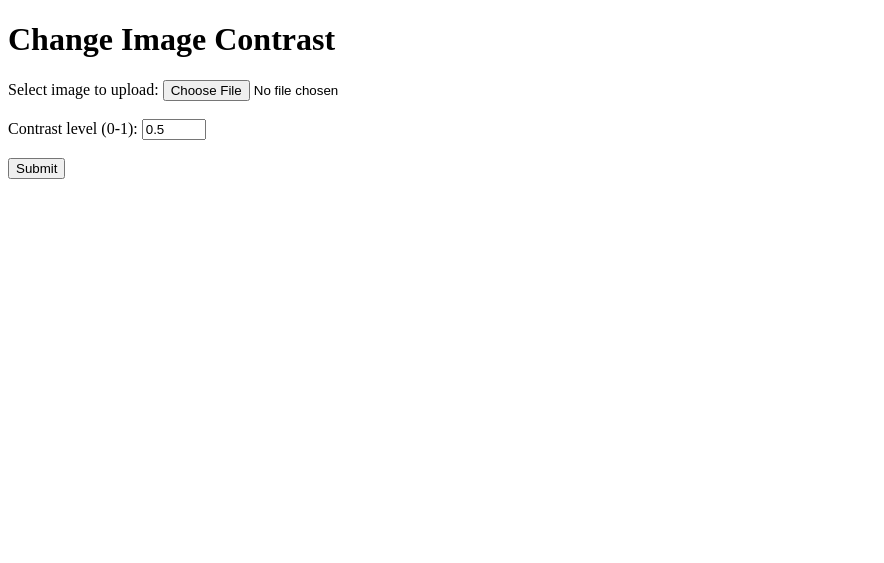
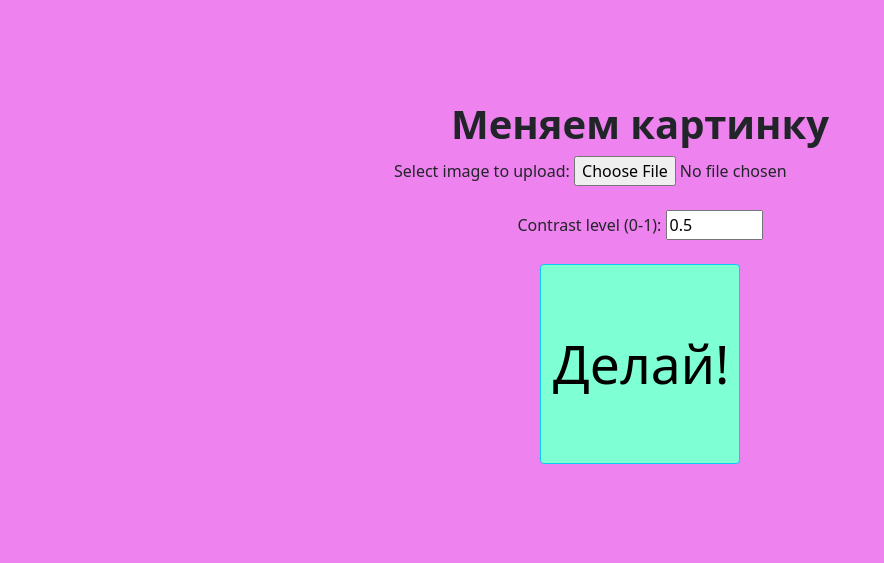
Before and after one commit to Romeli9/test-flask-app, a Flask app: page / in a window 1280 px wide. Shown: the top 563 px of the page, without its empty margins (0-884 px from the left). Run offline with Flask 2, Linux system fonts and the light colour scheme.

Commit message:
Update index.html

```diff
--- a/templates/index.html
+++ b/templates/index.html
@@ -1,17 +1,25 @@
 <!DOCTYPE html>
 <html>
+    <link rel="shortcut icon" href="/uploads/favicon.png" type="image/png">
+    <link href="https://cdn.jsdelivr.net/npm/bootstrap@5.0.2/dist/css/bootstrap.min.css" rel="stylesheet" integrity="sha384-EVSTQN3/azprG1Anm3QDgpJLIm9Nao0Yz1ztcQTwFspd3yD65VohhpuuCOmLASjC" crossorigin="anonymous">
 <head>
-    <title>Change Image Contrast</title>
+    <title>Это наш сайт</title>
+</head>
 
-</head>
-<body>
-    <h1>Change Image Contrast</h1>
+<body class="piwqnrfj"style="background-color:violet; padding: 100px;">
+
+    <center>
+        <div class="b4 container-fluid">
+            <h1><b>Меняем картинку</b></h1>
             <form action="{{ url_for('contrast') }}" method="post" enctype="multipart/form-data">
                 <label for="file">Select image to upload:</label>
                 <input type="file" name="file" id="file" required><br><br>
                 <label for="contrast">Contrast level (0-1):</label>
                 <input type="number" name="contrast" id="contrast" min="0" max="1" step="0.1" value="0.5" required><br><br>
-        <input type="submit" value="Submit">
+                <input type="submit" class="btn btn-info" value="Делай!" style="background-color: aquamarine; height: 200px; width: 200px; font-size: 40pt;">
             </form>
+        </div>
+    </center>
+    <script src="https://cdn.jsdelivr.net/npm/bootstrap@5.0.2/dist/js/bootstrap.bundle.min.js" integrity="sha384-MrcW6ZMFYlzcLA8Nl+NtUVF0sA7MsXsP1UyJoMp4YLEuNSfAP+JcXn/tWtIaxVXM" crossorigin="anonymous"></script>
 </body>
 </html>
```
Lines whose indentation alone changed are shown as unchanged.
